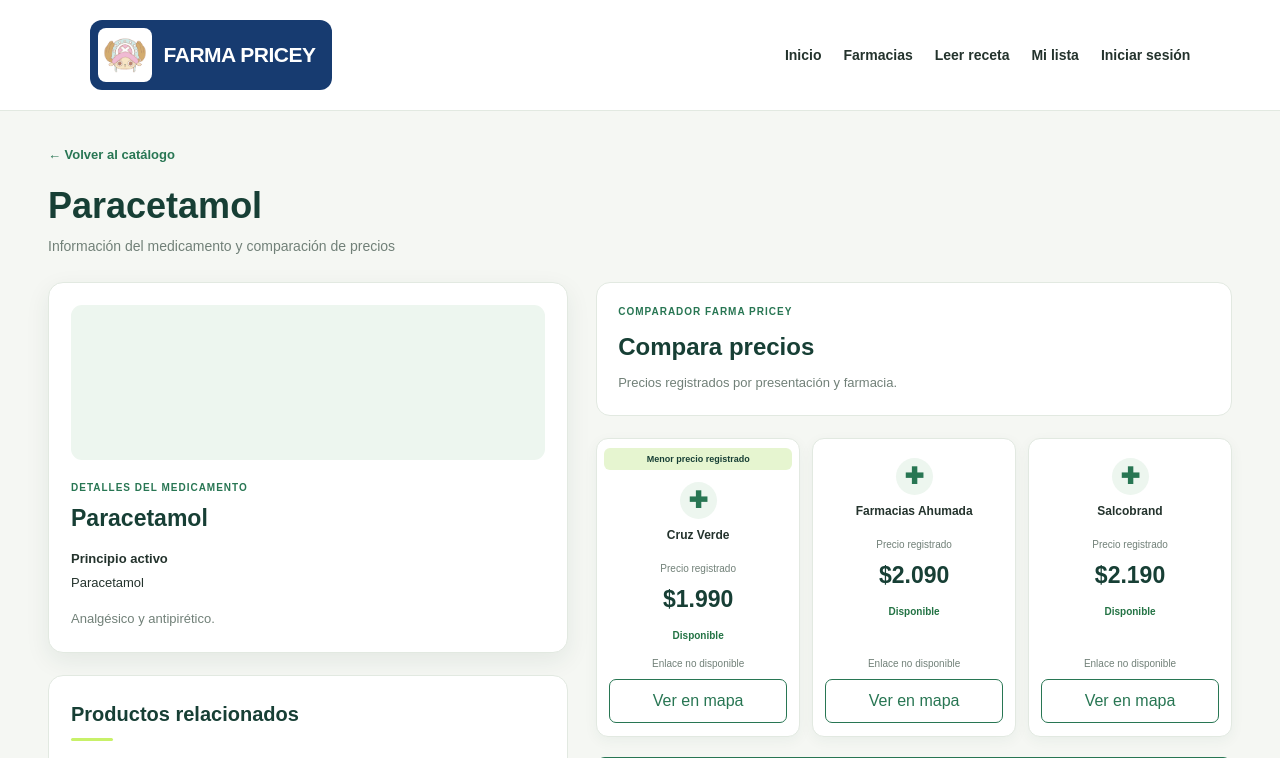
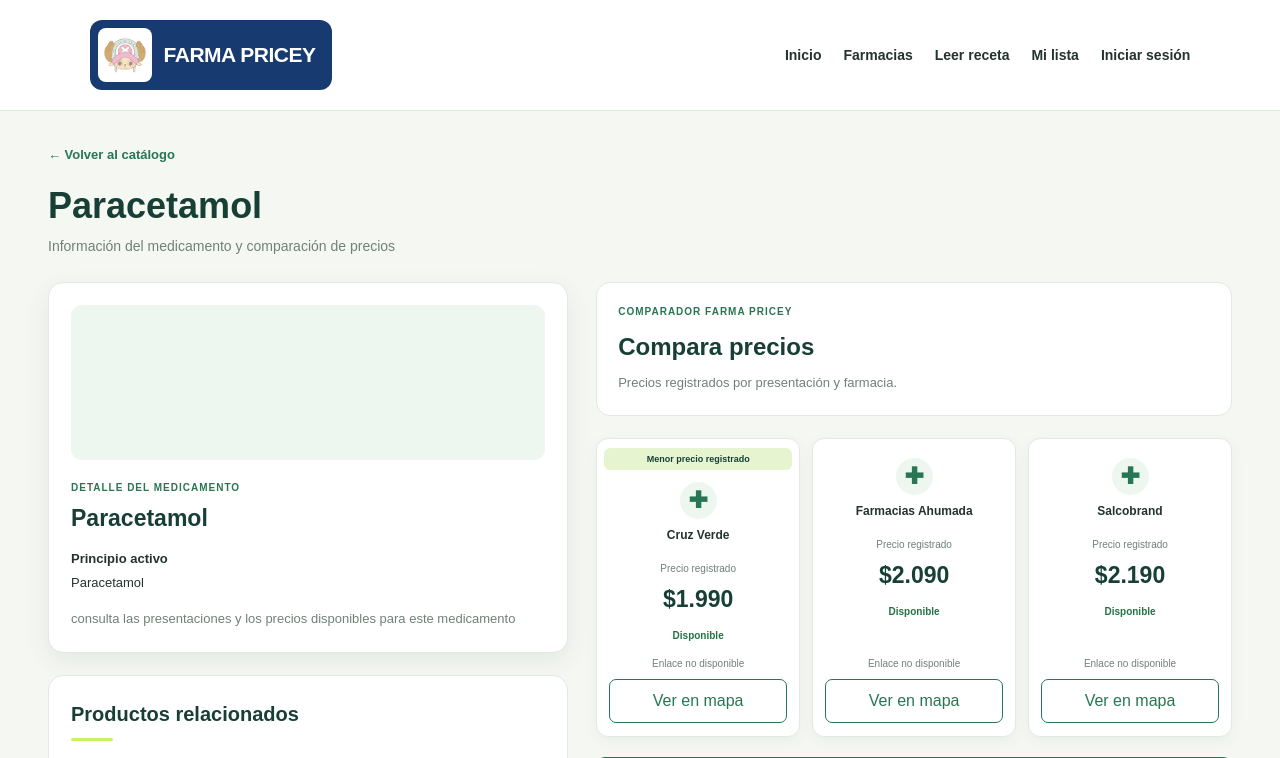
Before and after one commit to basto115/Pagina-Pricey, a Django app: page /medicamento/1/ in a window 1280 px wide. Shown: the top 758 px of the page. Run offline with Django 5.2, Linux system fonts and the light colour scheme; data comes from the database, SQL or seed files in the repository.

Commit message:
arreglo de detalle producto 😶‍🌫️

```diff
--- a/farmacia/templates/detalle_medicamento.html
+++ b/farmacia/templates/detalle_medicamento.html
@@ -51,11 +51,37 @@
 
                     <div class="producto-descripcion">
                         <span class="producto-etiqueta">
-                            DETALLES DEL MEDICAMENTO
+                            {% if es_producto_independiente %}
+                                DETALLES DEL MEDICAMENTO
+                            {% else %}
+                                DETALLE DEL MEDICAMENTO
+                            {% endif %}
                         </span>
 
                         <h2>{{ medicamento.nombre }}</h2>
 
+                        {% if es_producto_independiente %}
+                            {% if medicamento.presentacion %}
+                            <p>
+                                <strong>Principio</strong>
+                                <span>{{ medicamento.presentacion }}</span>
+                            </p>
+                        {% endif %}
+
+                        {% if medicamento.laboratorio %}
+                            <p>
+                                <strong>Laboratorio</strong>
+                                <span>{{ medicamento.laboratorio }}</span>
+                            </p>
+                        {% endif %}
+
+                        {% if medicamento.categoria %}
+                            <p>
+                                <strong>Categoría</strong>
+                                <span>{{ medicamento.categoria }}</span>
+                            </p>
+                        {% endif %}
+                    {% else %}
                         {% if medicamento.principio_activo %}
                             <p>
                                 <strong>Principio activo</strong>
@@ -65,17 +91,13 @@
 
                         {% if medicamento.descripcion %}
                             <p class="producto-texto">
-                                {{ medicamento.descripcion }}
-                            </p>
-                        {% else %}
-                            <p class="producto-texto">
-                                Consulta las presentaciones y los precios
-                                disponibles para este medicamento.
+                                consulta las presentaciones y los precios
+                                disponibles para este medicamento
                             </p>
                         {% endif %}
-                    </div>
-
-                </article>
+                     {% endif %}
+                </div>
+            </article>
 
                 <!-- Presentaciones -->
                 <section class="bloque-presentaciones">
@@ -84,7 +106,7 @@
                         <span class="titulo-decoracion"></span>
                     </div>
 
-                    {% for producto in medicamento.productos.all %}
+                    {% for producto in productos_detalle %}
                         <article class="presentacion-mini">
                             <div class="presentacion-icono" aria-hidden="true">
 
@@ -141,7 +163,7 @@
                 </div>
 
                 <!-- Comparación de precios por presentación -->
-                {% for producto in medicamento.productos.all %}
+                {% for producto in productos_detalle %}
                     <section
                         class="comparacion-producto"
                         id="producto-{{ producto.id }}"
--- a/farmacia/templates/partials/catalogo.html
+++ b/farmacia/templates/partials/catalogo.html
@@ -63,7 +63,13 @@
                            class="btn-medicamento">
                             Ver detalles del medicamento
                         </a>
+                    {% else %}
+                        <a href="{% url 'detalle_producto' producto.id %}"
+                            class="btn-medicamento">
+                            Ver detalles
+                        </a>
                     {% endif %}
+
                     <form method="POST"
                         action="{% url 'agregar_a_lista' producto.id %}"
                         class="form-agregar-lista">
--- a/farmacia/urls.py
+++ b/farmacia/urls.py
@@ -1,8 +1,6 @@
-
 from django.urls import path
 from django.contrib.auth import views as auth_views
 from . import views
-
 
 urlpatterns = [
     path('', views.inicio, name='inicio'),
@@ -55,6 +53,12 @@ urlpatterns = [
     ),
 
     path(
+        'producto/<int:producto_id>/',
+        views.detalle_producto,
+        name='detalle_producto'
+    ),
+
+    path(
         'api/farmacias/',
         views.listar_farmacias,
         name='listar_farmacias'
--- a/farmacia/views.py
+++ b/farmacia/views.py
@@ -138,8 +138,6 @@ def inicio(request):
         contexto,
     )
 
-
-
 def detalle_medicamento(request, medicamento_id):
     medicamento = get_object_or_404(
         Medicamento.objects.prefetch_related(
@@ -193,11 +191,61 @@ def detalle_medicamento(request, medicamento_id):
         "detalle_medicamento.html",
         {
             "medicamento": medicamento,
+            "productos_detalle": productos,
             "farmacias_mapa": list(farmacias_mapa.values()),
         },
     )
 
+def detalle_producto(request, producto_id):
+    producto = get_object_or_404(
+        Producto.objects.prefetch_related(
+            Prefetch(
+                "precios",
+                queryset=Precio.objects.select_related(
+                    "farmacia"
+                ).order_by("precio"),
+            )
+        ),
+        id=producto_id,
+    )
 
+    # Preparar los datos para el mapa.
+    farmacias_mapa = {}
+
+    for precio in producto.precios.all():
+        farmacia = precio.farmacia
+
+        if farmacia.latitud is None or farmacia.longitud is None:
+            continue
+
+        if farmacia.id not in farmacias_mapa:
+            farmacias_mapa[farmacia.id] = {
+                "id": farmacia.id,
+                "nombre": farmacia.nombre,
+                "direccion": farmacia.direccion,
+                "latitud": float(farmacia.latitud),
+                "longitud": float(farmacia.longitud),
+                "productos": [],
+            }
+
+        farmacias_mapa[farmacia.id]["productos"].append({
+            "producto_id": producto.id,
+            "producto_nombre": producto.nombre,
+            "precio": str(precio.precio),
+            "disponible": precio.disponible,
+            "url_producto": precio.url_producto,
+        })
+
+    return render(
+        request,
+        "detalle_medicamento.html",
+        {
+            "medicamento": producto,
+            "productos_detalle": [producto],
+            "farmacias_mapa": list(farmacias_mapa.values()),
+            "es_producto_independiente": True,
+        },
+    )
 
 @require_GET
 def listar_farmacias(request):
```
